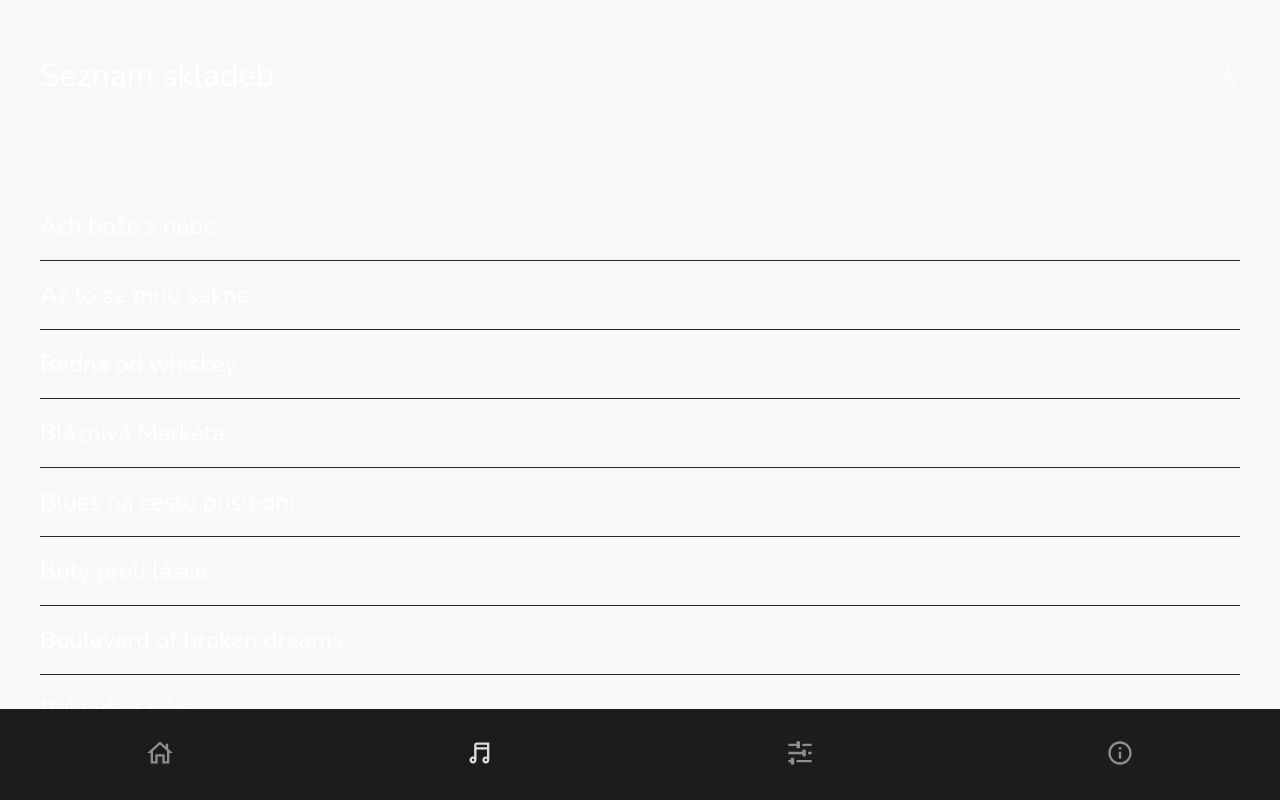
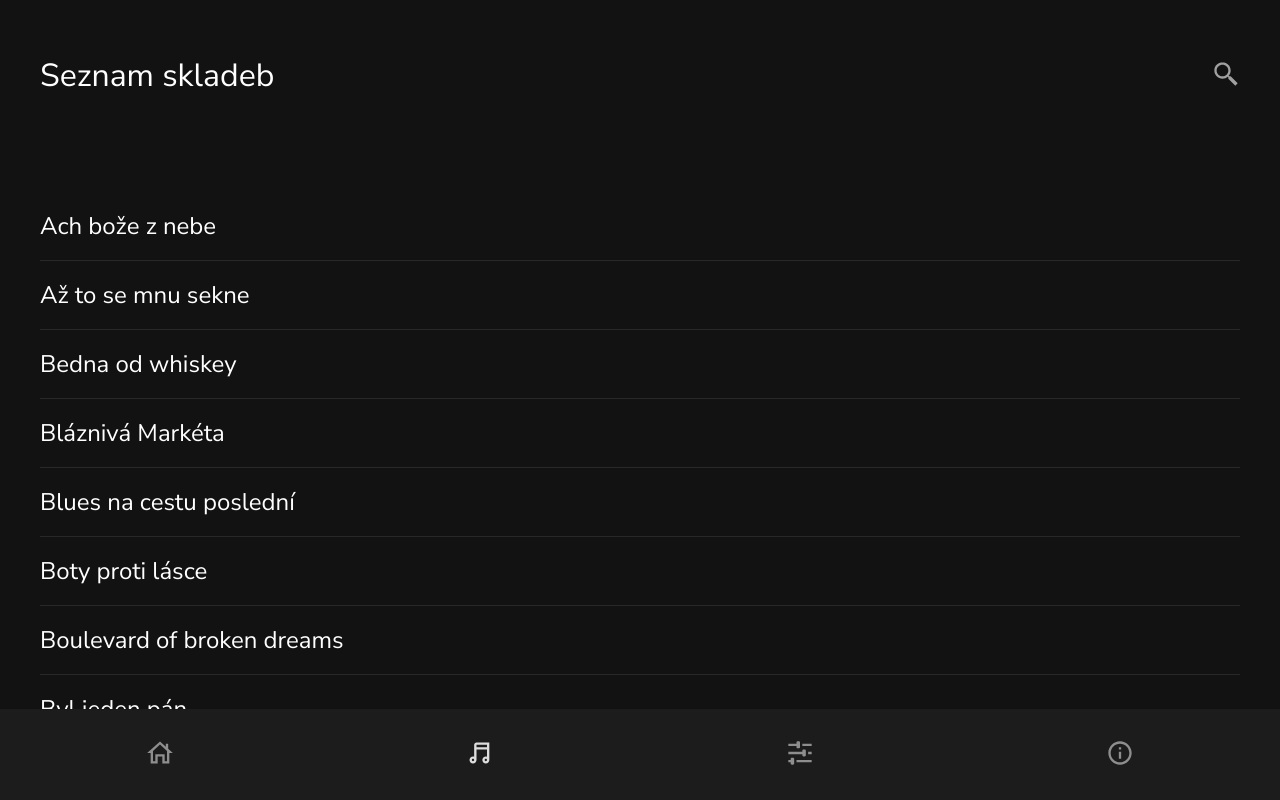
Before and after one commit to bartosjiri/fujband, a React (Create React App) app: page /songs in a window 1280 px wide. Built offline with nearby package versions, Linux system fonts and the light colour scheme.

Commit message:
Fix missing background and color

```diff
--- a/src/components/layout/assets/Content.module.scss
+++ b/src/components/layout/assets/Content.module.scss
@@ -6,4 +6,6 @@
   overflow-y: auto;
   /* margin-bottom: calc(6rem + 2.8rem); */
   @include fluid("margin-bottom", 64, 88);
+  background: var(--background-basic);
+  color: var(--text-basic);
 }
--- a/src/components/layout/assets/Topbar.module.scss
+++ b/src/components/layout/assets/Topbar.module.scss
@@ -1,7 +1,8 @@
 @import "./../styles/fluid.scss";
 
 .Topbar {
-
+  background: var(--background-basic);
+  color: var(--text-basic);
 }
 
 .Topbar_header {
```
